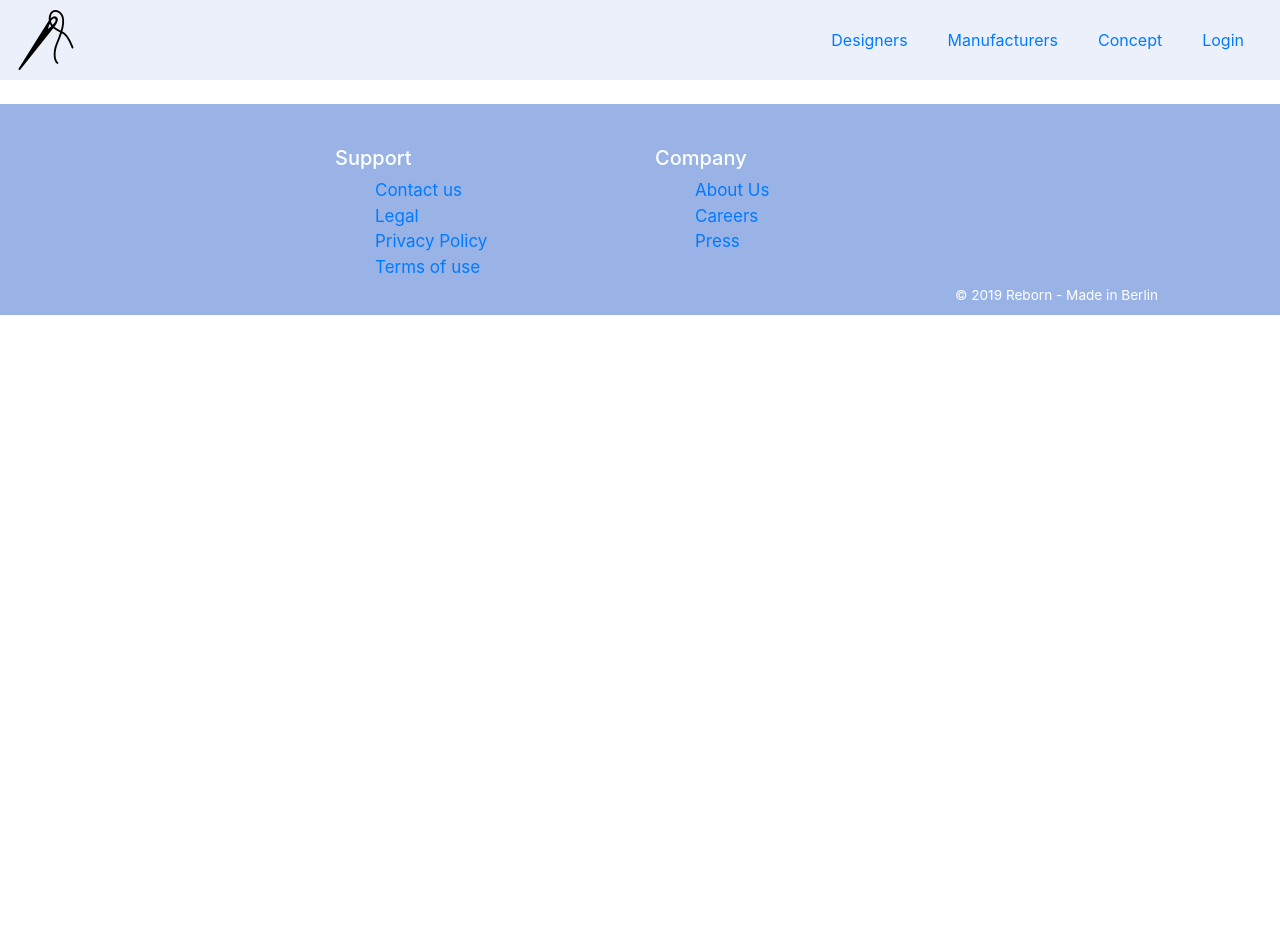
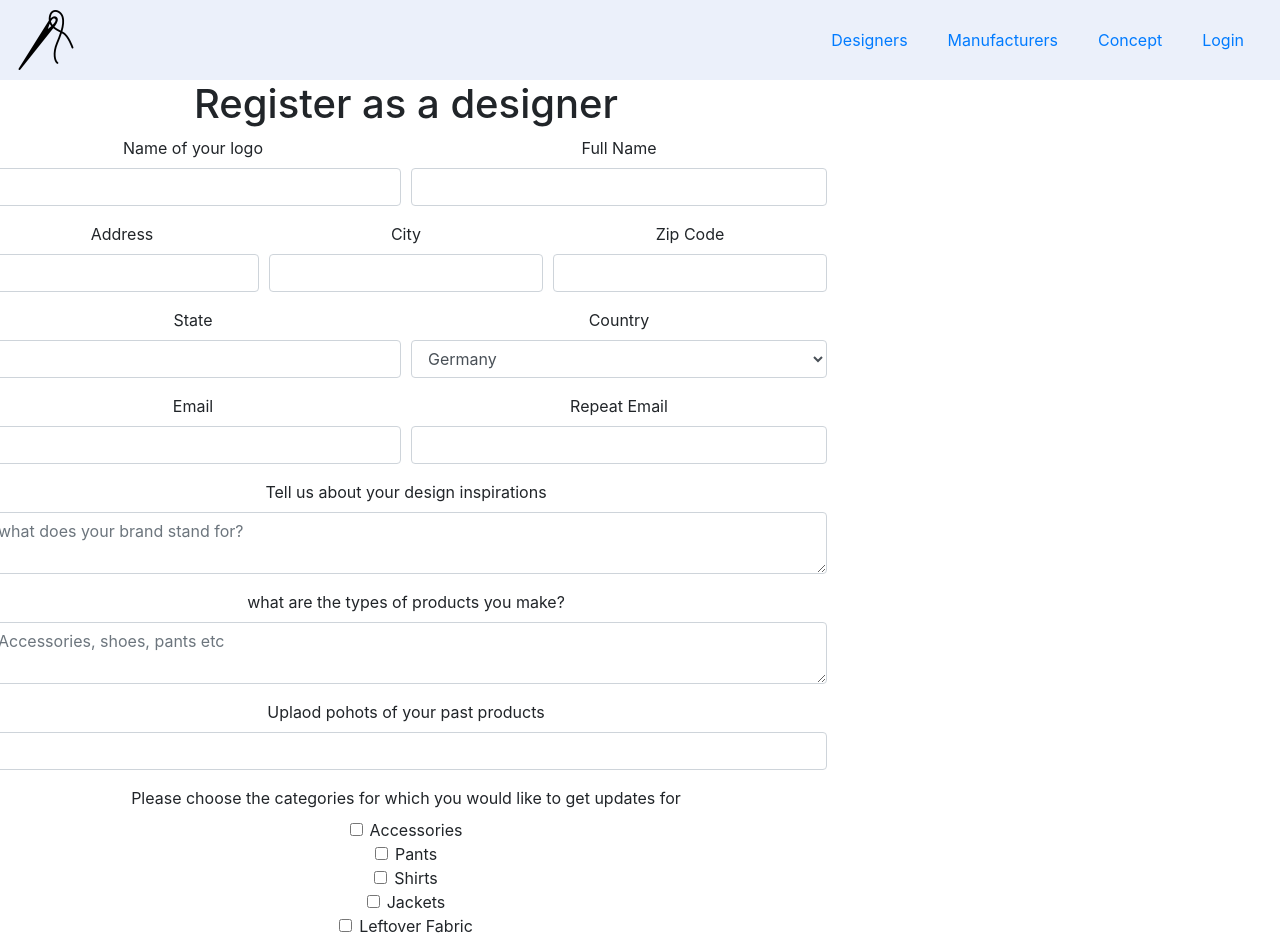
Before and after one commit to juanibe/reborn-zero-waste, a React (Create React App) app in the folder client/: page /designer-registration in a window 1280 px wide. Shown: the top 952 px of the page. Before the commit the page ends 800 px from the top, so only its background shows below. Built offline with nearby package versions, Linux system fonts and the light colour scheme; no server answers; a web font is replaced by a local one.

Commit message:
Designer & Manufacturer components

```diff
--- a/client/src/App.js
+++ b/client/src/App.js
@@ -12,6 +12,8 @@ import Signup from "./components/auth/Signup";
 import Concept from "./pages/Concept";
 import MyProfile from "./pages/MyProfile";
 import ModalLogin from "./components/ModalLogin";
+import ManufactureForm from "./forms/ManufactureForm";
+import DesignerForm from "./forms/DesignerForm";
 
 class App extends Component {
   constructor(props) {
@@ -67,7 +69,8 @@ class App extends Component {
           />
 
           <Route exact path="/manufacturers" component={ManufacturerPublic} />
-
+          <Route exact path="/manufacture-registration" component={ManufactureForm} />
+          <Route exact path="/designer-registration" component={DesignerForm} />
           <Route
             exact
             path="/manufacturers-private"
--- a/client/src/components/ModalLogin.js
+++ b/client/src/components/ModalLogin.js
@@ -107,8 +107,8 @@ class ModalLogin extends Component {
               <div className="col-3" />
             </div>
             <p className="login-message">
-              Don't have account? Please{" "}
-              <Link to={"/"}> signup on the homepage</Link>
+              Dont have account? Please{" "}
+              <Link to={"/signup"}> signup on the homepage</Link>
               <br />
               Forgot your password? ... Sorry about that !
             </p>
--- a/client/src/components/auth/Login.js
+++ b/client/src/components/auth/Login.js
@@ -70,7 +70,7 @@ class Login extends Component {
 
                 </div>
                 <p className="login-message">
-                    Don't have account? <Link to={"/signup"}> Signup</Link><br />
+                    Dont have account? <Link to={"/signup"}> Signup</Link><br />
                     Forgot your password? ... Sorry about that man
                 </p>
             </div>
--- /dev/null
+++ b/client/src/forms/DesignerForm.js
@@ -0,0 +1,137 @@
+import React, { Component } from 'react';
+import Form from "react-bootstrap/Form";
+import { Button, Col } from "react-bootstrap";
+
+class DesignerForm extends Component {
+
+	constructor(props) {
+		super(props);
+
+		this.state = {
+			logo: '',
+			full_name: '',
+			address: '',
+			city: '',
+			state: '',
+			country: '',
+			email: '',
+			repeat_email: '',
+			design_inspiration: '',
+			product_types: '',
+			image_gallery: '',
+			category_types: '',
+			source: ''
+		}
+	}
+
+	render() {
+		return (
+			<div className="row">
+				<Form onSubmit={this.handleFormSubmit}>
+					<h1>Register as a designer</h1>
+					<Form.Row>
+						<Form.Group as={Col} md="6">
+							<Form.Label>Name of your logo</Form.Label>
+							<Form.Control type="text" name="logo" value={this.state.logo} />
+						</Form.Group>
+						<Form.Group as={Col} md="6">
+							<Form.Label>Full Name</Form.Label>
+							<Form.Control type="text" name="full_name" value={this.state.full_name} />
+						</Form.Group>
+					</Form.Row>
+					<Form.Row>
+						<Form.Group as={Col} md="4">
+							<Form.Label>Address</Form.Label>
+							<Form.Control type="text" name="address" value={this.state.address} />
+						</Form.Group>
+
+						<Form.Group as={Col} md="4">
+							<Form.Label>City</Form.Label>
+							<Form.Control type="text" name="city" value={this.state.city} />
+						</Form.Group>
+
+						<Form.Group as={Col} md="4">
+							<Form.Label>Zip Code</Form.Label>
+							<Form.Control type="text" name="zip_code" value={this.state.zip_code} />
+					</Form.Group>
+					</Form.Row>
+
+					<Form.Row>
+						<Form.Group as={Col} md="6">
+							<Form.Label>State</Form.Label>
+							<Form.Control type="text" name="state" value={this.state.state} />
+						</Form.Group>
+
+						<Form.Group as={Col} md="6">
+							<Form.Label>Country</Form.Label>
+							<Form.Control as="select" name="country" value={this.state.country}>
+								<option>Germany</option>
+								<option>Russia</option>
+								<option>Japan</option>
+								<option>India</option>
+							</Form.Control>
+						</Form.Group>
+					</Form.Row>
+
+					<Form.Row>
+						<Form.Group as={Col} md="6">
+							<Form.Label>Email</Form.Label>
+							<Form.Control type="email" name="email" value={this.state.email} />
+						</Form.Group>
+
+						<Form.Group as={Col} md="6">
+							<Form.Label>Repeat Email</Form.Label>
+							<Form.Control type="email" name="repeat_email" value={this.state.repeat_email} />
+						</Form.Group>
+					</Form.Row>
+
+					<Form.Row>
+						<Form.Group as={Col} md="12">
+							<Form.Label>Tell us about your design inspirations</Form.Label>
+							<Form.Control as="textarea" row="6" placeholder="what does your brand stand for?" />
+						</Form.Group>
+					</Form.Row>
+
+					<Form.Row>
+						<Form.Group as={Col} md="12">
+							<Form.Label>what are the types of products you make?</Form.Label>
+							<Form.Control as="textarea" row="6" placeholder="Accessories, shoes, pants etc" />
+						</Form.Group>
+					</Form.Row>
+
+					<Form.Row>
+						<Form.Group as={Col} md="12">
+							<Form.Label>Uplaod pohots of your past products</Form.Label>
+							<Form.Control as="text" />
+						</Form.Group>
+					</Form.Row>
+
+					<Form.Row>
+						<Form.Group as={Col} md="12">
+							<Form.Label>Please choose the categories for which you would like to get updates for</Form.Label>
+							<Form.Check type="checkbox" label="Accessories" />
+							<Form.Check type="checkbox" label="Pants" />
+							<Form.Check type="checkbox" label="Shirts" />
+							<Form.Check type="checkbox" label="Jackets" />
+							<Form.Check type="checkbox" label="Leftover Fabric" />
+						</Form.Group>
+					</Form.Row>
+
+					<Form.Row>
+						<Form.Group as={Col} md="12">
+							<Form.Label>what type of fabric  are you looking to source?</Form.Label>
+							<Form.Check type="checkbox" label="Cotton" />
+							<Form.Check type="checkbox" label="Wool" />
+							<Form.Check type="checkbox" label="Denim" />
+							<Form.Check type="checkbox" label="Synthetics" />
+							<Form.Check type="checkbox" label="Muslin" />
+						</Form.Group>
+					</Form.Row>
+					<Button variant="primary" type="submit">Create List </Button>
+				</Form>
+			</div>
+		)
+	}
+}
+
+export default DesignerForm;
--- /dev/null
+++ b/client/src/forms/ManufactureForm.js
@@ -0,0 +1,107 @@
+import React, { Component } from 'react';
+import Form from "react-bootstrap/Form";
+import { Button, Col } from 'react-bootstrap';
+
+class ManufactureForm extends Component {
+
+	constructor(props) {
+		super(props);
+
+		this.state = {
+			business_name: '',
+			full_name: '',
+			address: '',
+			city: '',
+			zip_code: '',
+			state: '',
+			country: '',
+			email: '',
+			repeat_email: '',
+			logo: '',
+			service: '',
+		}
+	}
+
+	render() {
+		return (
+			<div className="row">
+				<Form onSubmit={this.handleFormSubmit}>
+					<h1>Register as a manufacturer</h1>
+					<Form.Row>
+						<Form.Group as={Col} md="6">
+							<Form.Label>Name of your business</Form.Label>
+							<Form.Control type="text" name="business_name" value={this.state.business_name} />
+						</Form.Group>
+
+						<Form.Group as={Col} md="6">
+							<Form.Label>Full Name</Form.Label>
+							<Form.Control type="text" name="full_name" value={this.state.full_name} />
+						</Form.Group>
+					</Form.Row>
+
+					<Form.Row>
+						<Form.Group as={Col} md="4">
+							<Form.Label>Address</Form.Label>
+							<Form.Control type="text" name="address" value={this.state.address} />
+						</Form.Group>
+
+						<Form.Group as={Col} md="4">
+							<Form.Label>City</Form.Label>
+							<Form.Control type="text" name="city" value={this.state.city} />
+						</Form.Group>
+
+						<Form.Group as={Col} md="4">
+							<Form.Label>Zip Code</Form.Label>
+							<Form.Control type="text" name="zip_code" value={this.state.zip_code} />
+					</Form.Group>
+					</Form.Row>
+
+					<Form.Row>
+						<Form.Group as={Col} md="6">
+							<Form.Label>State</Form.Label>
+							<Form.Control type="text" name="state" value={this.state.state} />
+						</Form.Group>
+
+						<Form.Group as={Col} md="6">
+							<Form.Label>Country</Form.Label>
+							<Form.Control as="select" name="country" value={this.state.country}>
+								<option>Choose...</option>
+								<option>Germany</option>
+								<option>Russia</option>
+								<option>Japan</option>
+								<option>India</option>
+							</Form.Control>
+						</Form.Group>
+					</Form.Row>
+
+					<Form.Row>
+						<Form.Group as={Col} md="6">
+							<Form.Label>Email</Form.Label>
+							<Form.Control type="email" name="email" value={this.state.email} />
+						</Form.Group>
+
+						<Form.Group as={Col} md="6">
+							<Form.Label>Repeat Email</Form.Label>
+							<Form.Control type="email" name="repeat_email" value={this.state.repeat_email} />
+						</Form.Group>
+					</Form.Row>
+
+					<Form.Row>
+						<Form.Group as={Col} md="6">
+							<Form.Label>Upload the logo of your business</Form.Label>
+							<Form.Control type="text" name="logo" value={this.state.logo} />
+						</Form.Group>
+
+						<Form.Group as={Col} md="6">
+							<Form.Label>Tell designers about your services</Form.Label>
+							<Form.Control as="textarea" name="services" value={this.state.services} />
+					</Form.Group>
+					</Form.Row>
+					<Button variant="primary" type="submit">Create List </Button>
+				</Form>
+			</div>
+		)
+	}
+}
+
+export default ManufactureForm;
```
